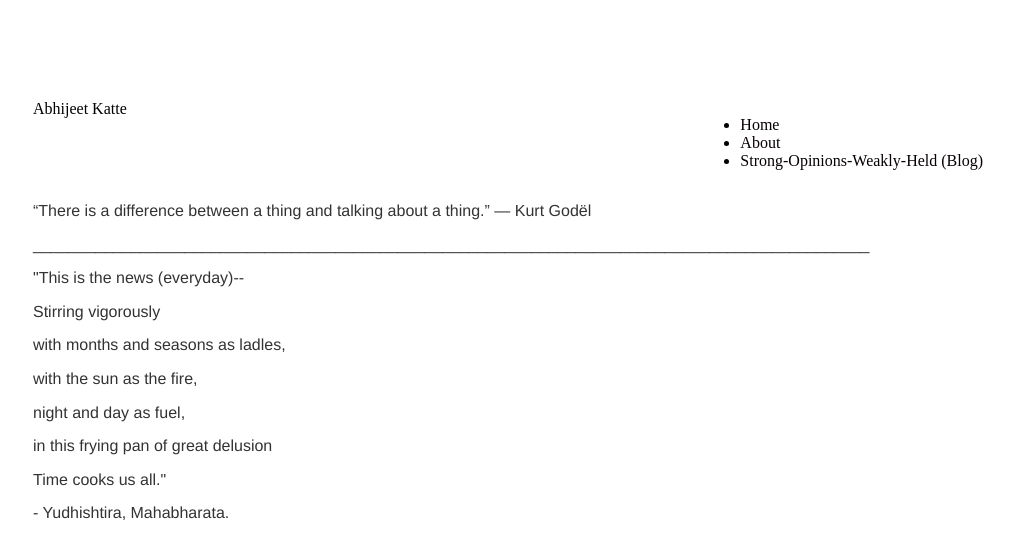
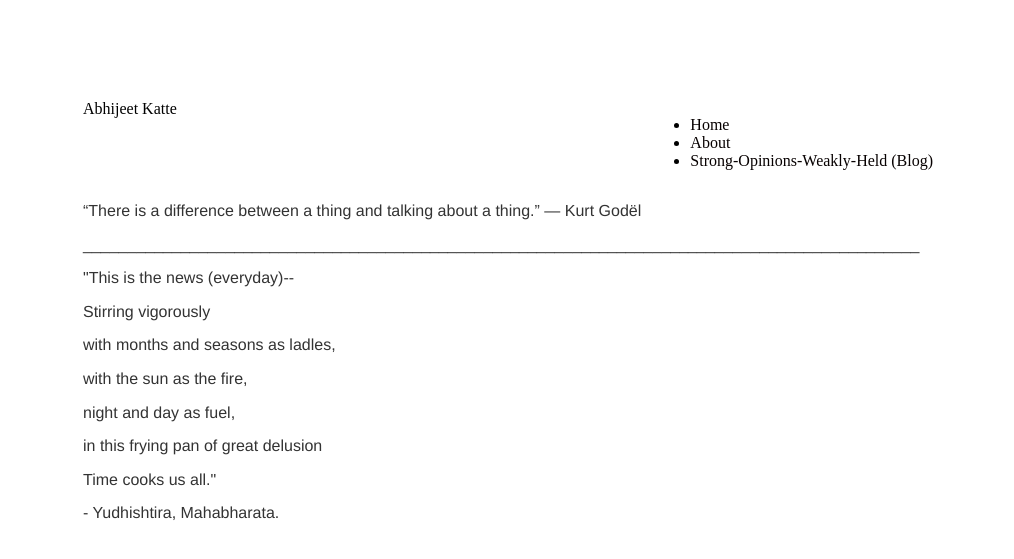
Before and after one commit to AbhiK24/abhik24.github.io, a Jekyll site: the page built from index.html, in a window 1280 px wide. Shown: the top 559 px of the page, without its empty margins (117-1131 px from the left). Built offline with Jekyll 4.4.1, drawn with Linux system fonts in a browser that asks for light colours.

Commit message:
Updated margins

```diff
--- a/css/main.css
+++ b/css/main.css
@@ -2,8 +2,8 @@ body {
     margin: auto;
     width: 100;
     margin-top: 100px;
-    margin-left: 150px;
-    margin-right: 150px;
+    margin-left: 200px;
+    margin-right: 200px;
     margin-bottom: 150px;
 }
 nav ul, footer ul {
```
